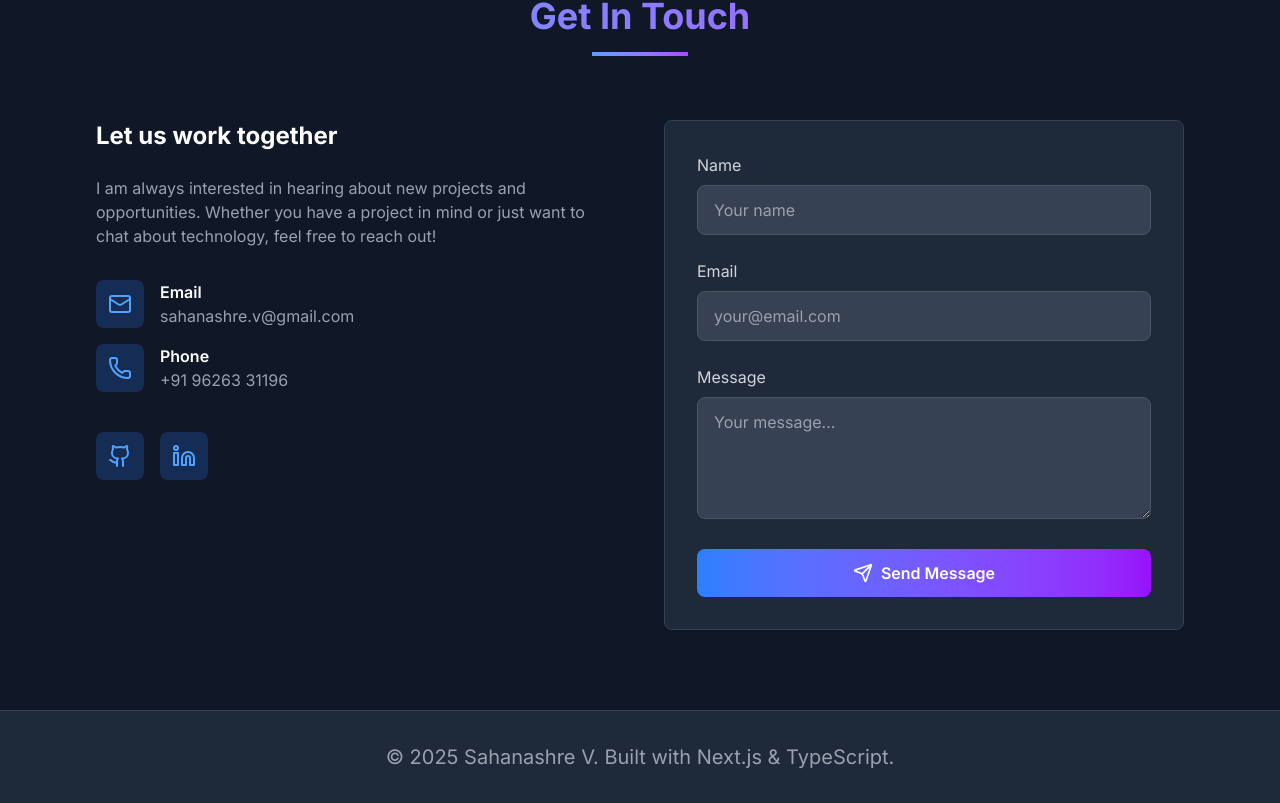
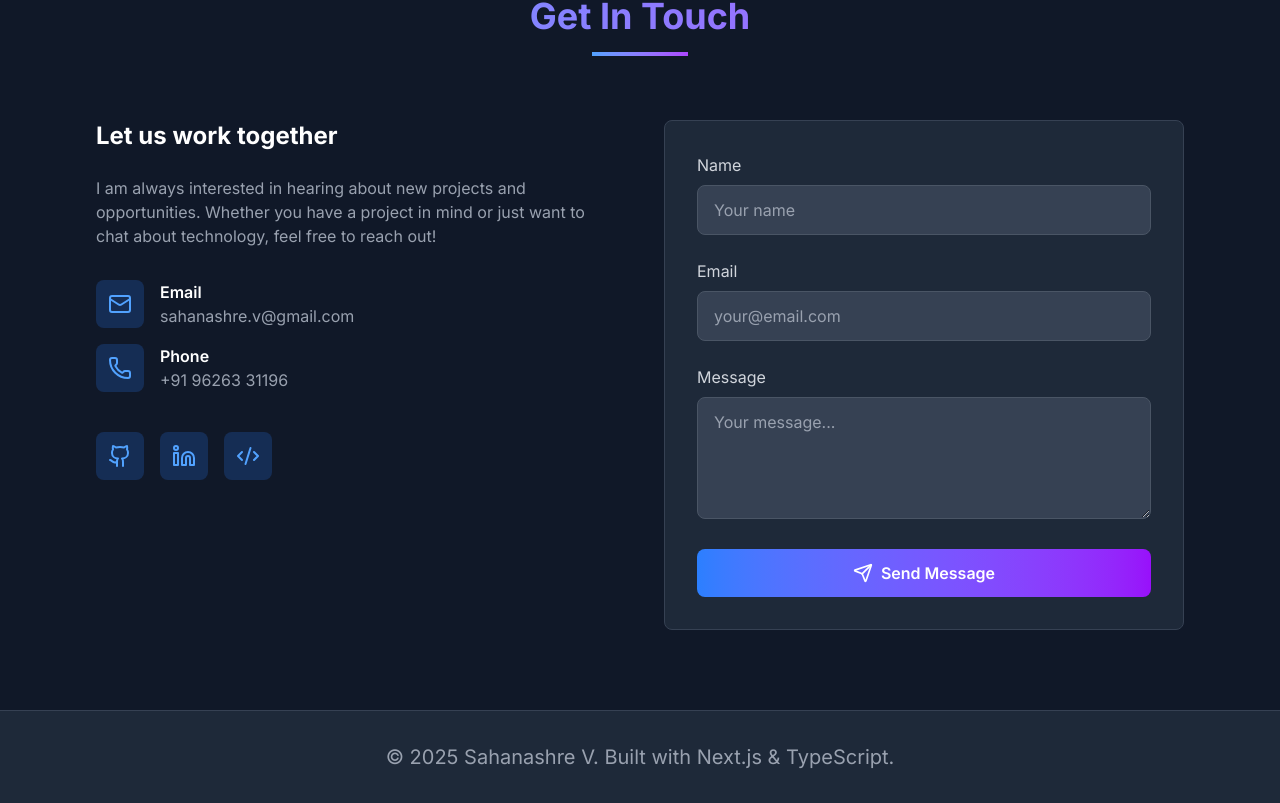
Before and after one commit to Sahanashre-V/Portfolio, a Next.js app in the folder my-portfolio/: page / in a window 1280 px wide. Shown: the part 4067-4870 px from the top of the page. Built offline with nearby package versions, Linux system fonts and the light colour scheme.

Commit message:
Added leetcode url

```diff
--- a/my-portfolio/src/app/page.tsx
+++ b/my-portfolio/src/app/page.tsx
@@ -10,6 +10,7 @@ import {
   Github,
   Linkedin,
   Send,
+  Code2,
 } from "lucide-react";
 
 interface Project {
@@ -582,6 +583,14 @@ const Home: React.FC = () => {
                   >
                     <Linkedin className="w-6 h-6 text-blue-400" />
                   </a>
+                  <a
+                    href="https://leetcode.com/u/sahanashre-v"
+                    target="_blank"
+                    rel="noopener noreferrer"
+                    className="w-12 h-12 bg-blue-500/20 rounded-lg flex items-center justify-center hover:bg-blue-500/30 transition-all duration-300 transform hover:scale-110"
+                  >
+                    <Code2 className="w-6 h-6 text-blue-400" />
+                  </a>
                 </div>
               </div>
             </div>
```
